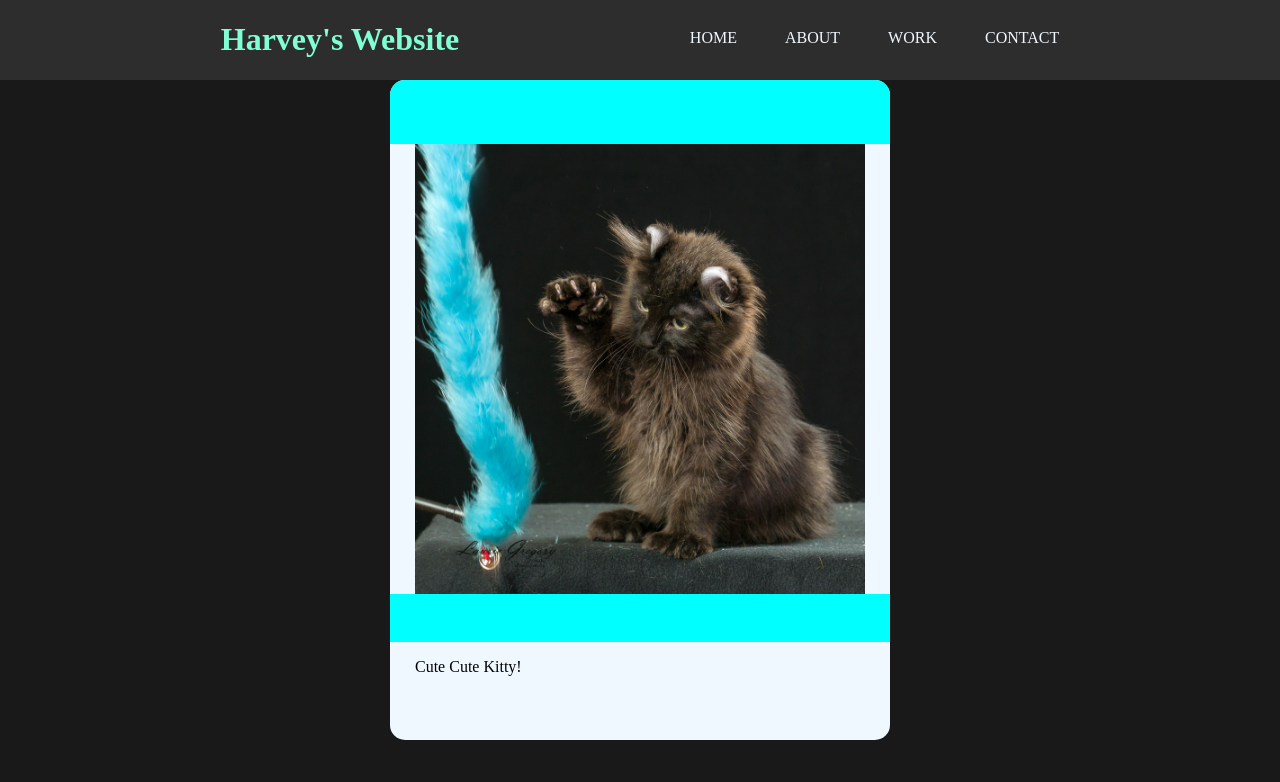
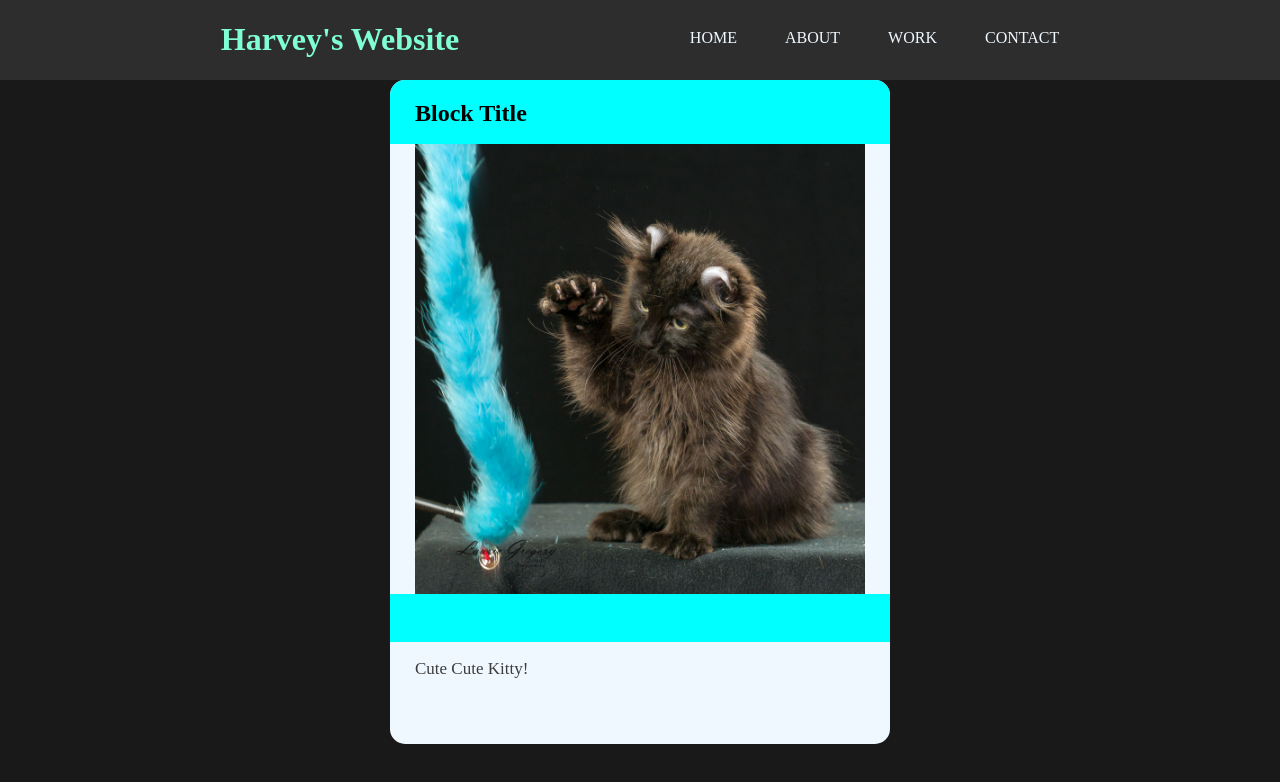
Before and after one commit to i-am-harveyt/PersonalWeb, a React (Create React App) app: page /work in a window 1280 px wide. Shown: the top 782 px of the page. Built offline with nearby package versions, Linux system fonts and the light colour scheme.

Commit message:
Minimal set headbar font margi, variablize colors

```diff
--- a/src/Components/ContentBlock/ContentBlock.css
+++ b/src/Components/ContentBlock/ContentBlock.css
@@ -1,10 +1,18 @@
+:root{
+    --blockbackground: rgb(240, 248, 255);
+    --headbarcolor: rgb();
+    --funcbarcolor: rgb();
+    --fontcolor: rgb(60, 60, 60);
+    --testcolor: aqua;
+}
+
 .block{
     display: grid;
     border-radius: 15px;
     width: auto;
     max-width: 500px;
     height: auto;
-    background-color: aliceblue;
+    background-color: var(--blockbackground);
     margin-top: 5rem;
     margin-left: auto;
     margin-right: auto;
@@ -13,8 +21,14 @@
 .head-bar{
     width:100%;
     height:4rem;
-    background-color: aqua;
+    background-color: var(--testcolor);
     border-radius: 15px 15px 0 0;
+}
+
+.block-title{
+    margin-left: auto;
+    margin-right: auto;
+    max-width: 90%;
 }
 
 .image-in-block{
@@ -30,7 +44,7 @@
     width:100%;
     height:100%;
     height:3rem;
-    background-color: aqua;
+    background-color: var(--testcolor);
 }
 
 .word-block{
@@ -41,6 +55,7 @@
     margin-bottom: 3rem;
 }
 
-.word{
-    color: rgb(35, 55, 70);
+.words{
+    font-size: 17px;
+    color: var(--fontcolor);
 }
--- a/src/Components/ContentBlock/ContentBlock.js
+++ b/src/Components/ContentBlock/ContentBlock.js
@@ -4,7 +4,9 @@ import image from "../../Images/cat.jpg";
 export default function ContentBlock() {
   return (
     <div className="block">
-      <div className="head-bar"></div>
+      <div className="head-bar">
+        <h2 className="block-title">Block Title</h2>
+      </div>
       <img src={image} alt="" className="image-in-block" />
       <div className="function-bar"></div>
       <div className="word-block">
```
